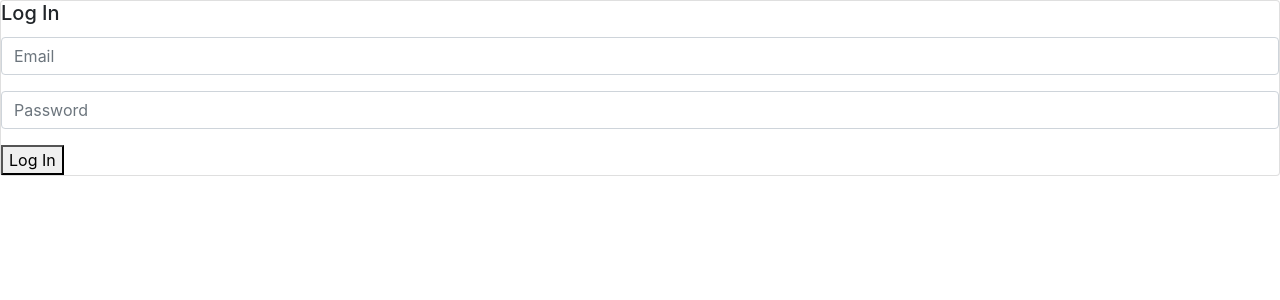
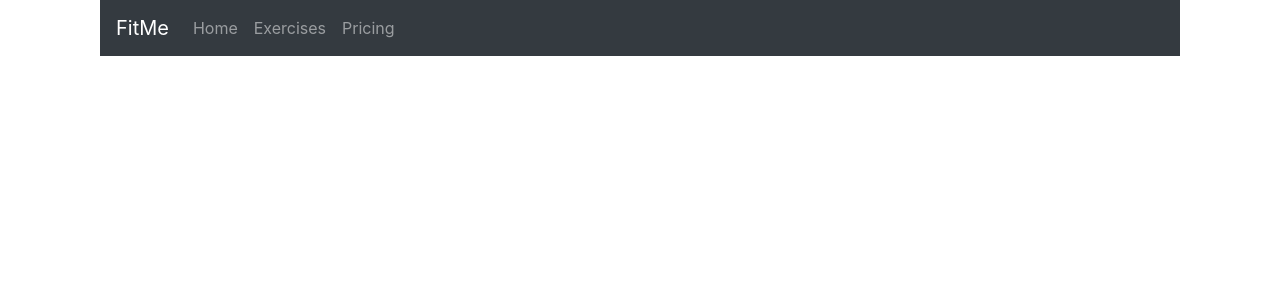
Before and after one commit to DangItJason/FitMe, a React (Create React App) app: page /home in a window 1280 px wide. Shown: the top 300 px of the page. Built offline with nearby package versions, Linux system fonts and the light colour scheme; no server answers.

Commit message:
testing functionality between api and client

```diff
--- a/src/App.js
+++ b/src/App.js
@@ -8,9 +8,9 @@ import FetchHomeData from "./components/FetchHomeData";
 
 function App() {
   return (
-    <Login></Login>
+    //<Login></Login>
     //<Signup></Signup>
-    //<Home></Home>
+    <Home></Home>
     //<FetchHomeData></FetchHomeData>
   );
 }
--- /dev/null
+++ b/src/components/home-navbar.js
@@ -0,0 +1,20 @@
+import React, { Component } from 'react';
+import Navbar from 'react-bootstrap/Navbar';
+import Nav from 'react-bootstrap/Nav';
+
+class Home_Navbar extends Component {
+    render() {
+        return (
+            <Navbar bg="dark" variant="dark">
+                <Navbar.Brand href="">FitMe</Navbar.Brand>
+                <Nav className="mr-auto">
+                    <Nav.Link href="">Home</Nav.Link>
+                    <Nav.Link href="">Exercises</Nav.Link>
+                    <Nav.Link href="">Pricing</Nav.Link>
+                </Nav>
+            </Navbar>
+        )
+    }
+}
+
+export default Home_Navbar;
--- a/src/components/home.js
+++ b/src/components/home.js
@@ -1,18 +1,19 @@
 import React, { Component } from 'react';
-import Navbar from 'react-bootstrap/Navbar';
-import Nav from 'react-bootstrap/Nav';
+import Home_Navbar from './home-navbar';
+import Home_Api from './home_api';
+import Container from 'react-bootstrap/Container';
+import Col from 'react-bootstrap/Col';
 
 class Home extends Component {
     render() {
         return (
-            <Navbar bg="dark" variant="dark">
-                <Navbar.Brand href="#home">FitMe</Navbar.Brand>
-                <Nav className="mr-auto">
-                    <Nav.Link href="">Home</Nav.Link>
-                    <Nav.Link href="">Exercises</Nav.Link>
-                    <Nav.Link href="">Pricing</Nav.Link>
-                </Nav>
-            </Navbar>
+            <Container>
+                <Col>
+                    <Home_Navbar></Home_Navbar>
+                    <Home_Api></Home_Api>
+                </Col>
+            </Container>
+
         )
     }
 }
--- /dev/null
+++ b/src/components/home_api.js
@@ -0,0 +1,30 @@
+import React, { Component } from 'react';
+
+class Home_Api extends Component {
+    constructor(props) {
+        super(props);
+        this.state = {
+            apiResponse: "",
+        };
+    }
+
+    callAPI() {
+        fetch("http://localhost:9000/testAPI")
+        .then(res => res.text())
+        .then(res => this.setState({
+            apiResponse: res
+        }));
+    }
+
+    componentWillMount() {
+        this.callAPI();
+    }
+
+    render() {
+        return (
+            <div>{this.state.apiResponse}</div>
+        )
+    }
+}
+
+export default Home_Api;
```
Also changed, not shown: src/components/home_api.txt (added).
